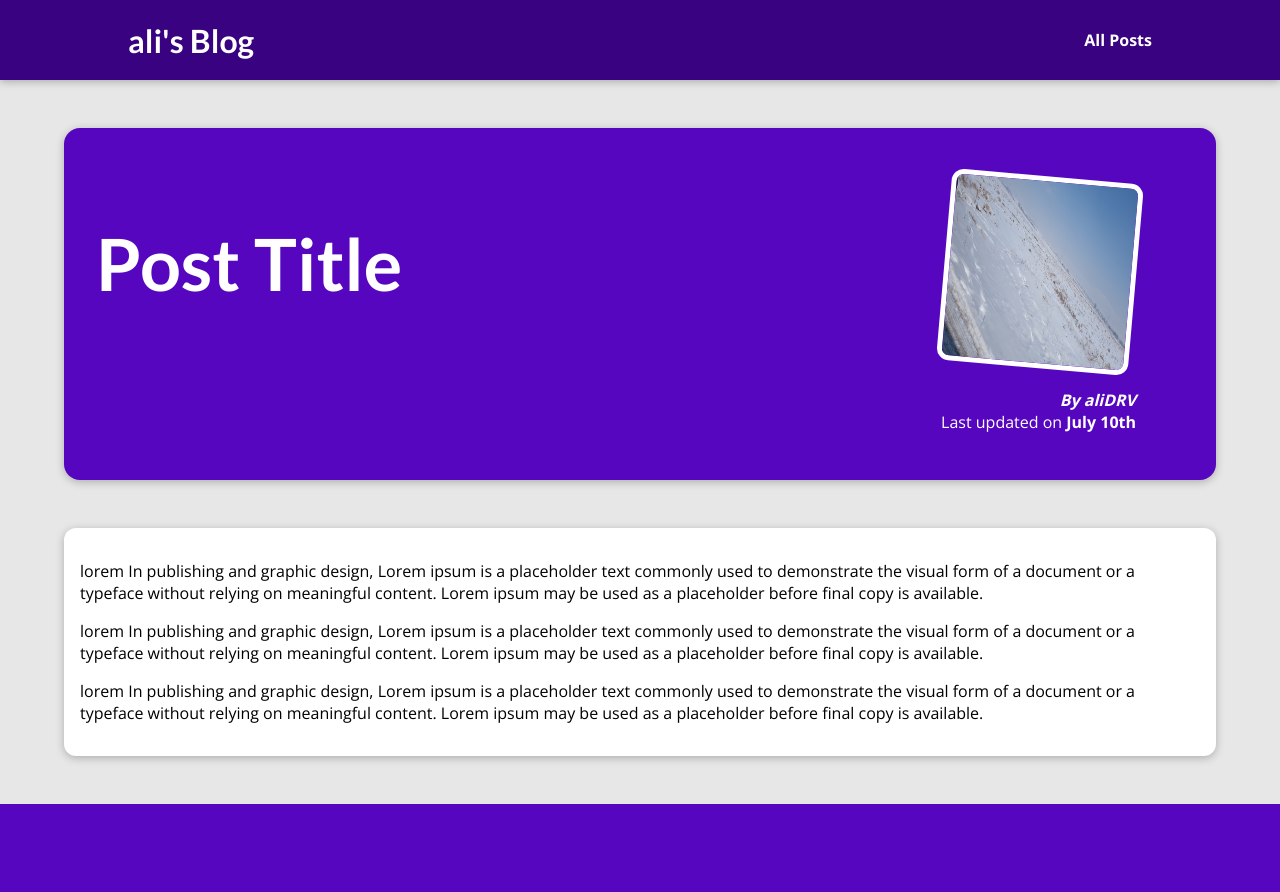
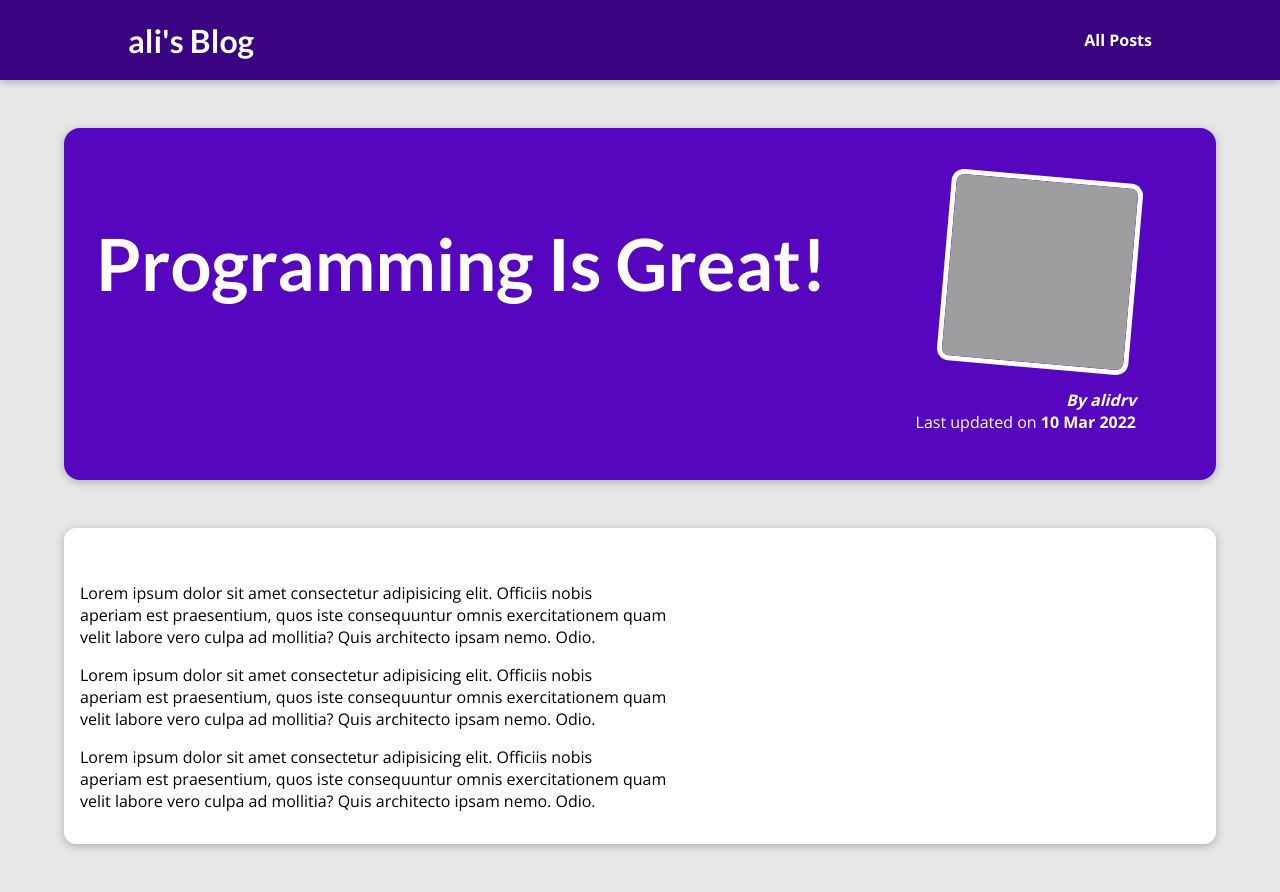
Before and after one commit to Alidarvishvand/MY_SITE, a Django app: page /posts/programming-is-fun in a window 1280 px wide. Before the commit the page ends 804 px from the top, so only its background shows below. Run offline with Django 3.2, Linux system fonts and the light colour scheme; grey boxes are pictures that could not be loaded.

Commit message:
404page &single page
special templates feature and syntax
+adding single post page
+adding 404 page

```diff
--- a/blog/templates/blog/post-detail.html
+++ b/blog/templates/blog/post-detail.html
@@ -5,7 +5,7 @@
 
 
 {% block title %}
-this post title
+{{ post.title}}
 {% endblock %}
 
 {% block css_files %}
@@ -16,35 +16,15 @@ this post title
 
 {% block content %}
 <section id="summary">
-    <h2>Post Title</h2>
+    <h2>{{ post.title }}</h2>
     <article>
-      <img src="{% static "blog/images/ali2.jpg" %}" alt="Post Title" />
-      <address>By aliDRV</address>
-      <div>Last updated on <time>July 10th</time></div>
+      <img src="{% static "blog/images/"|add:post.image %}" alt=" {{ post.title }}" />
+      <address>By {{post.author }}</address>
+      <div>Last updated on <time>{{ post.date|date:"d M Y"}}</time></div>
     </article>
   </section>
 
     <main>
-        <p>
-            lorem In publishing and graphic design, Lorem ipsum is a placeholder text commonly used to
-             demonstrate the visual form of a document or
-             a typeface without relying on meaningful content. Lorem ipsum may be
-             used as a placeholder before final copy is available.
-        </p>
-
-        <p>
-            lorem In publishing and graphic design, Lorem ipsum is a placeholder text commonly used to
-             demonstrate the visual form of a document or
-             a typeface without relying on meaningful content. Lorem ipsum may be
-             used as a placeholder before final copy is available.
-        </p>
-
-
-        <p>
-            lorem In publishing and graphic design, Lorem ipsum is a placeholder text commonly used to
-             demonstrate the visual form of a document or
-             a typeface without relying on meaningful content. Lorem ipsum may be
-             used as a placeholder before final copy is available.
-        </p>
+      {{ post.content|linebreaks }}
     </main>
 {% endblock %}
--- a/blog/views.py
+++ b/blog/views.py
@@ -82,10 +82,15 @@ def starting_page(request):
 
 
 def posts(request):
-    return render(request, "blog/all-posts.html")
+    return render(request, "blog/all-posts.html",{
+        "all_posts": all_posts
+    })
 
 
 
 
 def post_detail(request, slug):
-    return render(request,"blog/post-detail.html")
+    identified_post =  next(post for post in all_posts if post['slug'] == slug)
+    return render(request,"blog/post-detail.html",{
+        "post": identified_post
+    })
```
Also changed, not shown: blog/templates/blog/all-posts.html (+3 -6 lines), templates/404.html (added, +10 -0 lines).
